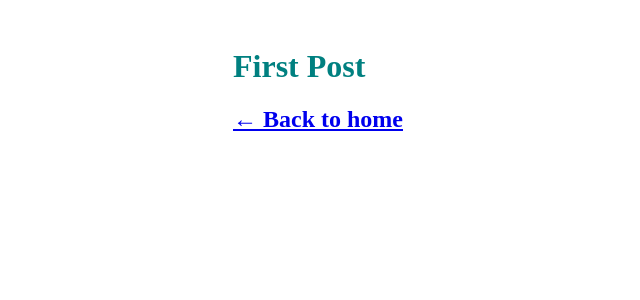
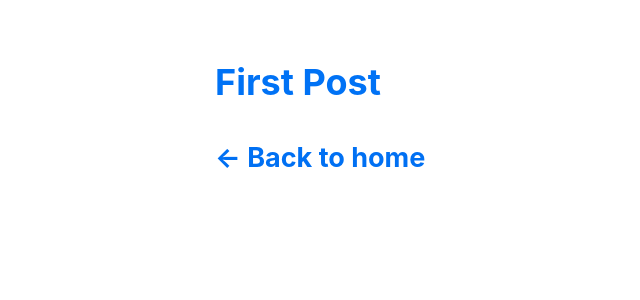
Before and after one commit to aalexblade/nextjs-blog, a Next.js app: page /posts/first-post in a window 1280 px wide. Shown: the top 300 px of the page, without its empty margins (119-759 px from the left). Built offline with nearby package versions, Linux system fonts and the light colour scheme.

Commit message:
added global css

```diff
--- a/components/layout.module.css
+++ b/components/layout.module.css
@@ -2,5 +2,5 @@
   max-width: 36rem;
   padding: 0 1rem;
   margin: 3rem auto 6rem;
-  color: teal;
+  color: hsla(212, 100%, 48%, 1);
 }
--- /dev/null
+++ b/pages/_app.js
@@ -0,0 +1,5 @@
+import '../styles/global.css';
+
+export default function App({ Component, pageProps }) {
+  return <Component {...pageProps} />;
+}
--- a/styles/global.css
+++ b/styles/global.css
@@ -3,7 +3,6 @@ body {
   padding: 0;
   margin: 0;
   font-family:
-    Inter,
     -apple-system,
     BlinkMacSystemFont,
     Segoe UI,
@@ -15,18 +14,24 @@ body {
     Droid Sans,
     Helvetica Neue,
     sans-serif;
-}
-
-a {
-  color: inherit;
-  text-decoration: none;
+  line-height: 1.6;
+  font-size: 18px;
 }
 
 * {
   box-sizing: border-box;
 }
 
+a {
+  color: #0070f3;
+  text-decoration: none;
+}
+
+a:hover {
+  text-decoration: underline;
+}
+
 img {
   max-width: 100%;
-  height: auto;
+  display: block;
 }
```
